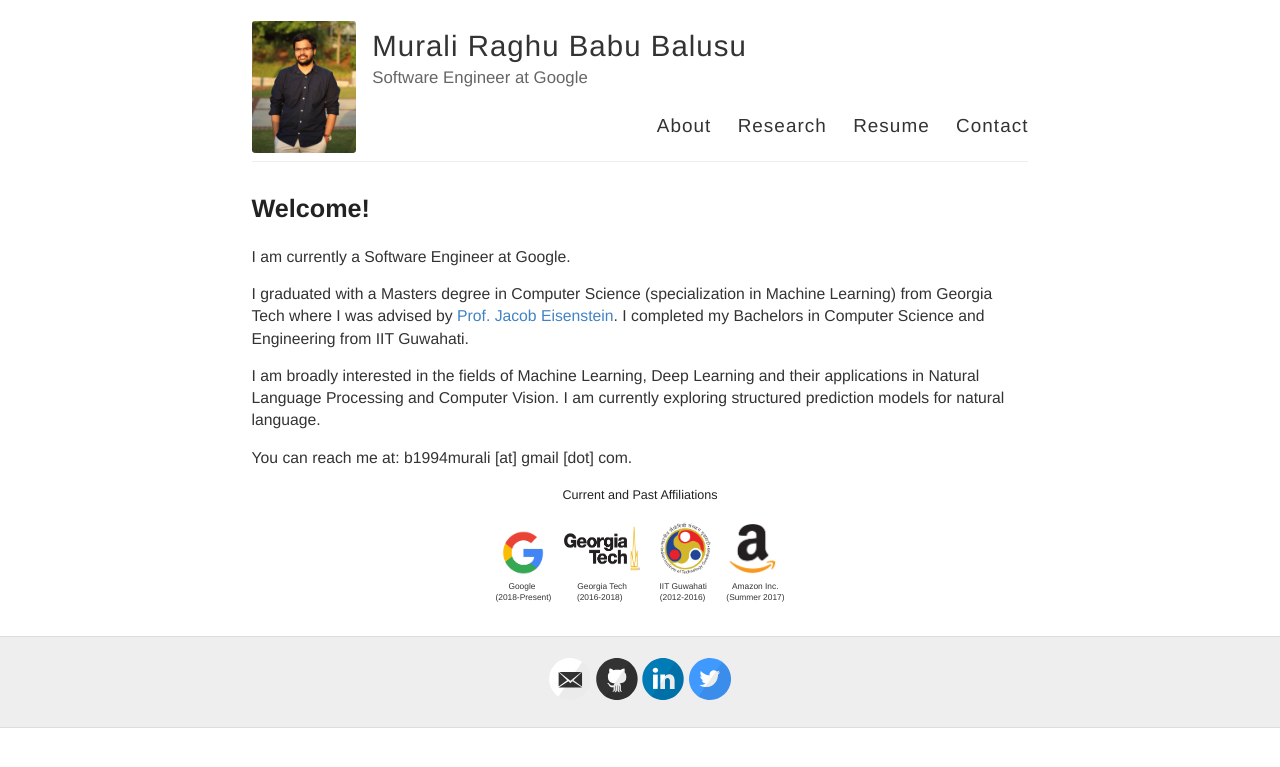
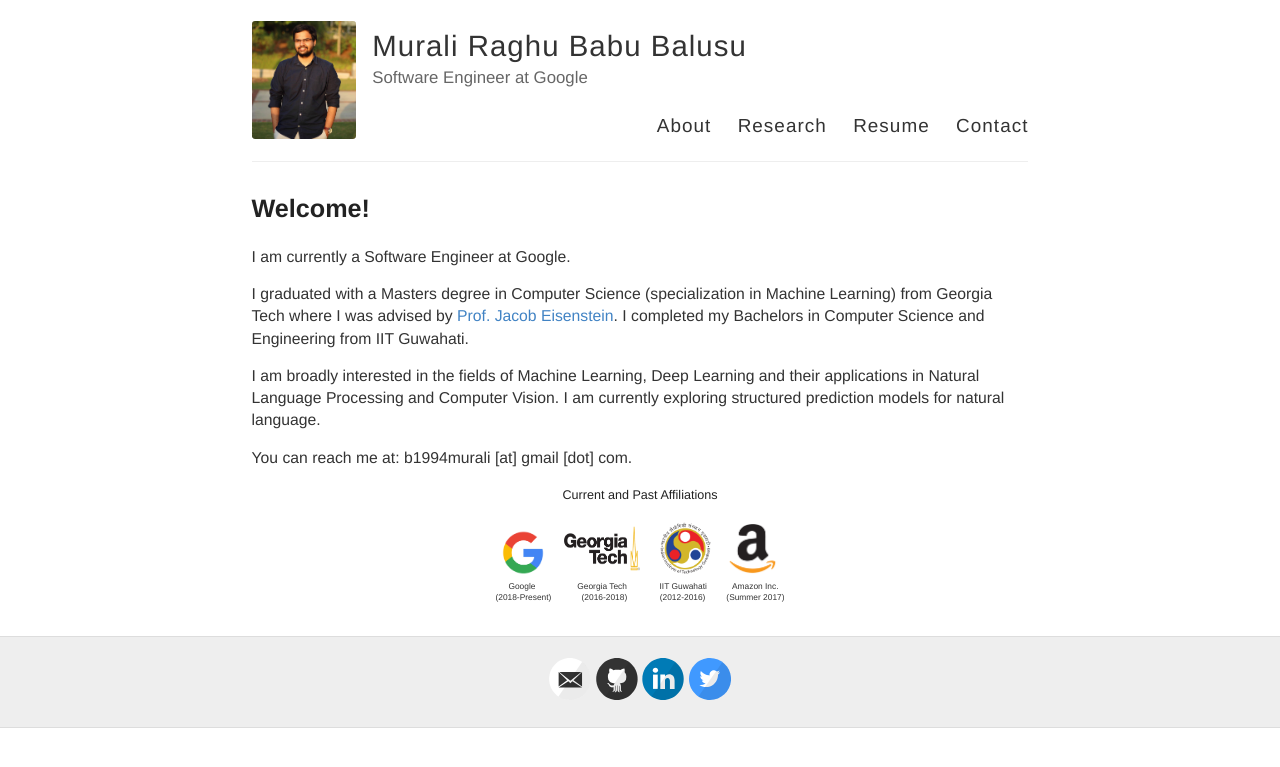
Before and after one commit to bmurali1994/bmurali1994.github.io, a Jekyll site: the page built from index.md, in a window 1280 px wide. Shown: the top 767 px of the page. Built offline with Jekyll 4.4.1, drawn with Linux system fonts in a browser that asks for light colours.

```diff
--- a/index.md
+++ b/index.md
@@ -24,6 +24,6 @@
 <a href="https://www.amazon.com/"><img style="float: left;" src="/docs/pictures/amazon.png" style="width: 50px; height: 50px; margin:0px 5px"/></a>
 </figure>
 <figure align="center" class="affils">
-	<figcaption style="font-size: 8px;">&nbsp;&nbsp; Google &nbsp;&nbsp;&nbsp; &nbsp;&nbsp;&nbsp; &nbsp;&nbsp;&nbsp; &nbsp;&nbsp; &nbsp; Georgia Tech &nbsp;&nbsp; &nbsp;&nbsp;&nbsp; &nbsp;&nbsp;&nbsp; &nbsp; IIT Guwahati &nbsp;&nbsp;&nbsp; &nbsp;&nbsp;&nbsp; &nbsp; Amazon Inc.<br /> (2018-Present) &nbsp;&nbsp;&nbsp; &nbsp;&nbsp;&nbsp; &nbsp; (2016-2018) &nbsp;&nbsp; &nbsp;&nbsp;&nbsp; &nbsp;&nbsp;&nbsp; &nbsp; &nbsp;&nbsp;(2012-2016) &nbsp;&nbsp;&nbsp; &nbsp;&nbsp;&nbsp; (Summer 2017)
+	<figcaption style="font-size: 8px;">&nbsp;&nbsp; Google &nbsp;&nbsp;&nbsp; &nbsp;&nbsp;&nbsp; &nbsp;&nbsp;&nbsp; &nbsp;&nbsp; &nbsp; Georgia Tech &nbsp;&nbsp; &nbsp;&nbsp;&nbsp; &nbsp;&nbsp;&nbsp; &nbsp; IIT Guwahati &nbsp;&nbsp;&nbsp; &nbsp;&nbsp;&nbsp; &nbsp; Amazon Inc.<br /> (2018-Present) &nbsp;&nbsp;&nbsp; &nbsp;&nbsp;&nbsp; &nbsp; &nbsp; (2016-2018)&nbsp; &nbsp;&nbsp;&nbsp; &nbsp;&nbsp;&nbsp; &nbsp; &nbsp;&nbsp;(2012-2016) &nbsp;&nbsp;&nbsp; &nbsp;&nbsp;&nbsp; (Summer 2017)
 	</figcaption>
 </figure>
```
Also changed, not shown: about/index.md (+1 -1 lines), docs/pictures/murali_gatech2.jpg, 2 other files.
